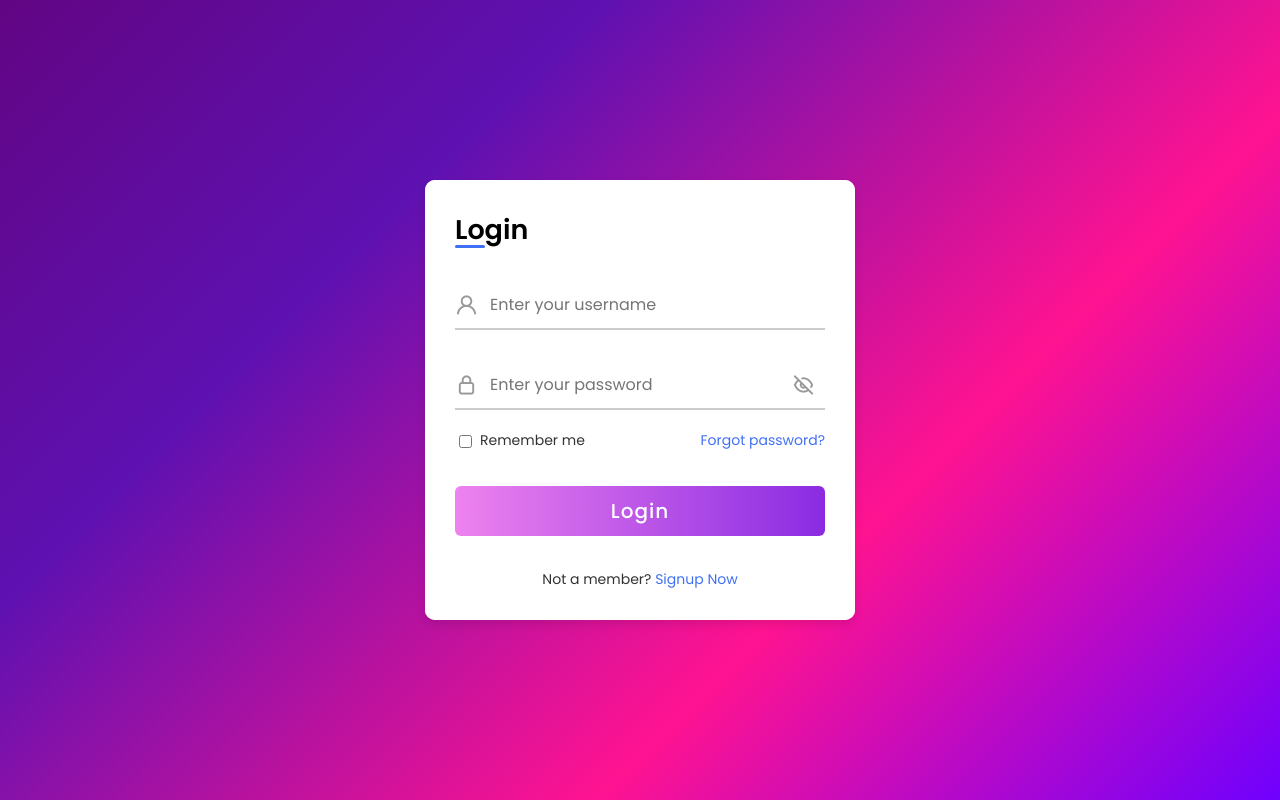
After one commit to AtharvBhilare/37-Saraswati-s-TechGiants, a Flask app: page /login in a window 1280 px wide. The commit adds this page. Run offline with Flask 2, Linux system fonts and the light colour scheme; some libraries are stand-ins or nearby versions.

Commit message:
third commit

```diff
--- a/app.py
+++ b/app.py
@@ -1,17 +1,23 @@
-from flask import Flask, render_template
-from flask_sqlalchemy import SQLAlchemy
-
+from flask import Flask, render_template,request
+from flask_mysqldb import MySQL
 
 app = Flask(__name__)
 
+@app.route("/home")
+def Home():
+    return render_template('Home.html')
 
-@app.route("/home")
-def hello_world():
-    return render_template('Home.html')
+@app.route("/question")
+def Question():
+    return render_template('Question.html')
 
 @app.route("/resume")
 def Resume():
     return render_template('Resume.html')
 
+@app.route("/login")
+def Login():
+    return render_template('Login.html')
+
 if __name__ =="__main__":
-    app.run(debug=True)
+    app.run(debug=True, port=8000)
--- /dev/null
+++ b/static/css/authentication.css
@@ -0,0 +1,186 @@
+/* ===== Google Font Import - Poformsins ===== */
+@import url('https://fonts.googleapis.com/css2?family=Poppins:wght@300;400;500;600;700&display=swap');
+
+*{
+    margin: 0;
+    padding: 0;
+    box-sizing: border-box;
+    font-family: 'Poppins', sans-serif;
+}
+
+body{
+    height: 100vh;
+    display: flex;
+    align-items: center;
+    justify-content: center;
+    background-image: linear-gradient(
+    -225deg,
+    #620584 0%,
+    #5e11b1 29%,
+    #ff1391 67%,
+    #6f00ff 100%
+  );
+}
+
+.container{
+    position: relative;
+    max-width: 430px;
+    width: 100%;
+    background: #fff;
+    border-radius: 10px;
+    box-shadow: 0 5px 10px rgba(0, 0, 0, 0.1);
+    overflow: hidden;
+    margin: 0 20px;
+}
+
+.container .forms{
+    display: flex;
+    align-items: center;
+    height: 440px;
+    width: 200%;
+    transition: height 0.2s ease;
+}
+
+
+.container .form{
+    width: 50%;
+    padding: 30px;
+    background-color: #fff;
+    transition: margin-left 0.18s ease;
+}
+
+.container.active .login{
+    margin-left: -50%;
+    opacity: 0;
+    transition: margin-left 0.18s ease, opacity 0.15s ease;
+}
+
+.container .signup{
+    opacity: 0;
+    transition: opacity 0.09s ease;
+}
+.container.active .signup{
+    opacity: 1;
+    transition: opacity 0.2s ease;
+}
+
+.container.active .forms{
+    height: 600px;
+}
+.container .form .title{
+    position: relative;
+    font-size: 27px;
+    font-weight: 600;
+}
+
+.form .title::before{
+    content: '';
+    position: absolute;
+    left: 0;
+    bottom: 0;
+    height: 3px;
+    width: 30px;
+    background-color: #4070f4;
+    border-radius: 25px;
+}
+
+.form .input-field{
+    position: relative;
+    height: 50px;
+    width: 100%;
+    margin-top: 30px;
+}
+
+.input-field input{
+    position: absolute;
+    height: 100%;
+    width: 100%;
+    padding: 0 35px;
+    border: none;
+    outline: none;
+    font-size: 16px;
+    border-bottom: 2px solid #ccc;
+    border-top: 2px solid transparent;
+    transition: all 0.2s ease;
+}
+
+.input-field input:is(:focus, :valid){
+    border-bottom-color: #4070f4;
+}
+
+.input-field i{
+    position: absolute;
+    top: 50%;
+    transform: translateY(-50%);
+    color: #999;
+    font-size: 23px;
+    transition: all 0.2s ease;
+}
+
+.input-field input:is(:focus, :valid) ~ i{
+    color: #4070f4;
+}
+
+.input-field i.icon{
+    left: 0;
+}
+.input-field i.showHidePw{
+    right: 0;
+    cursor: pointer;
+    padding: 10px;
+}
+
+.form .checkbox-text{
+    display: flex;
+    align-items: center;
+    justify-content: space-between;
+    margin-top: 20px;
+}
+
+.checkbox-text .checkbox-content{
+    display: flex;
+    align-items: center;
+}
+
+.checkbox-content input{
+    margin: 0 8px -2px 4px;
+    accent-color: #4070f4;
+}
+
+.form .text{
+    color: #333;
+    font-size: 14px;
+}
+
+.form a.text{
+    color: #4070f4;
+    text-decoration: none;
+}
+.form a:hover{
+    text-decoration: underline;
+}
+
+.form .button{
+    margin-top: 35px;
+}
+
+.form .button input{
+    border: none;
+    color: #fff;
+    font-size: 20px;
+    font-weight: 500;
+    letter-spacing: 1px;
+    border-radius: 6px;
+    background: linear-gradient(to right, violet, blueviolet);
+    cursor: pointer;
+    transition: all 0.3s ease;
+}
+
+.button input:hover{
+    background-color: #265df2;
+}
+
+.form .login-signup{
+    margin-top: 30px;
+    text-align: center;
+}
--- /dev/null
+++ b/static/javascript/authentication.js
@@ -0,0 +1,34 @@
+const container = document.querySelector(".container"),
+  pwShowHide = document.querySelectorAll(".showHidePw"),
+  pwFields = document.querySelectorAll(".password"),
+  signUp = document.querySelector(".signup-link"),
+  login = document.querySelector(".login-link");
+
+//   js code to show/hide password and change icon
+pwShowHide.forEach((eyeIcon) => {
+  eyeIcon.addEventListener("click", () => {
+    pwFields.forEach((pwField) => {
+      if (pwField.type === "password") {
+        pwField.type = "text";
+
+        pwShowHide.forEach((icon) => {
+          icon.classList.replace("uil-eye-slash", "uil-eye");
+        });
+      } else {
+        pwField.type = "password";
+
+        pwShowHide.forEach((icon) => {
+          icon.classList.replace("uil-eye", "uil-eye-slash");
+        });
+      }
+    });
+  });
+});
+
+// js code to appear signup and login form
+signUp.addEventListener("click", () => {
+  container.classList.add("active");
+});
+login.addEventListener("click", () => {
+  container.classList.remove("active");
+});
--- /dev/null
+++ b/templates/Login.html
@@ -0,0 +1,103 @@
+
+<!DOCTYPE html>
+<!-- === Coding by CodingLab | www.codinglabweb.com === -->
+<html lang="en">
+<head>
+    <meta charset="UTF-8">
+    <meta http-equiv="X-UA-Compatible" content="IE=edge">
+    <meta name="viewport" content="width=device-width, initial-scale=1.0">
+    <title>Resume Builder/Career Recommendation System</title>
+
+    <!-- ===== Iconscout CSS ===== -->
+    <link rel="stylesheet" href="https://unicons.iconscout.com/release/v4.0.0/css/line.css">
+
+    <!-- ===== CSS ===== -->
+    <link rel="stylesheet" href="static\css\authentication.css">
+
+</head>
+<body>
+
+    <div class="container">
+        <div class="forms">
+            <div class="form login">
+                <span class="title">Login</span>
+
+                <form action="#">
+                    <div class="input-field">
+                        <input type="text" placeholder="Enter your username" required>
+                        <i class="uil uil-user icon"></i>
+                    </div>
+                    <div class="input-field">
+                        <input type="password" class="password" placeholder="Enter your password" required>
+                        <i class="uil uil-lock icon"></i>
+                        <i class="uil uil-eye-slash showHidePw"></i>
+                    </div>
+
+                    <div class="checkbox-text">
+                        <div class="checkbox-content">
+                            <input type="checkbox" id="logCheck">
+                            <label for="logCheck" class="text">Remember me</label>
+                        </div>
+
+                        <a href="#" class="text">Forgot password?</a>
+                    </div>
+
+                    <div class="input-field button">
+                        <input type="button" value="Login">
+                    </div>
+                </form>
+
+                <div class="login-signup">
+                    <span class="text">Not a member?
+                        <a href="#" class="text signup-link">Signup Now</a>
+                    </span>
+                </div>
+            </div>
+
+            <!-- Registration Form -->
+            <div class="form signup">
+                <span class="title">Registration</span>
+
+                <form action="#">
+                    <div class="input-field">
+                        <input type="text" placeholder="Enter your name" required>
+                        <i class="uil uil-user"></i>
+                    </div>
+                    <div class="input-field">
+                        <input type="text" placeholder="Enter your email" required>
+                        <i class="uil uil-envelope icon"></i>
+                    </div>
+                    <div class="input-field">
+                        <input type="password" class="password" placeholder="Create a password" required>
+                        <i class="uil uil-lock icon"></i>
+                    </div>
+                    <div class="input-field">
+                        <input type="password" class="password" placeholder="Confirm a password" required>
+                        <i class="uil uil-lock icon"></i>
+                        <i class="uil uil-eye-slash showHidePw"></i>
+                    </div>
+
+                    <div class="checkbox-text">
+                        <div class="checkbox-content">
+                            <input type="checkbox" id="termCon">
+                            <label for="termCon" class="text">I accepted all terms and conditions</label>
+                        </div>
+                    </div>
+
+                    <div class="input-field button">
+                        <input type="button" value="Signup">
+                    </div>
+                </form>
+
+                <div class="login-signup">
+                    <span class="text">Already a member?
+                        <a href="#" class="text login-link">Login Now</a>
+                    </span>
+                </div>
+            </div>
+        </div>
+    </div>
+
+    <script src="static\javascript\authentication.js"></script>
+</body>
+</html>
```
Also changed, not shown: index.js (added, +22 -0 lines), public/index.html (added, +47 -0 lines), public/style.css (added, +37 -0 lines), static/css/style.css (+106 -0 lines), static/javascript/script.js (+19 -1 lines), templates/Home.html (+37 -8 lines), templates/Question.html (added, +58 -0 lines), templates/Resume.html (+12 -7 lines), static/img/resume1.jpg (added), static/img/resume2.jpg (added), static/img/resume4.jpg (added).
